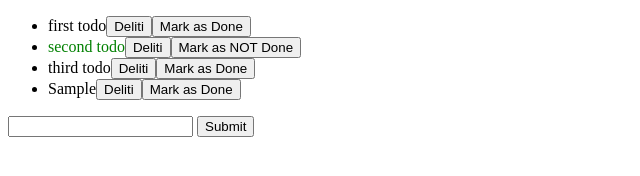
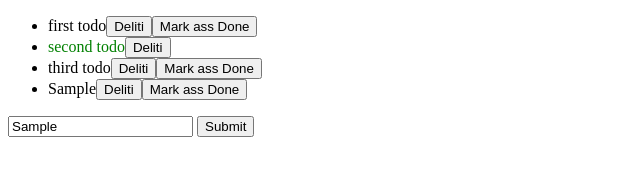
Before and after one commit to FACN7/w3hkproject, a website: page index.html in a window 1280 px wide. Both pictures are taken after typing "Sample" into the empty fields and a click on the input "Submit". Shown: the whole page, without its empty margins (0-640 px from the left). Drawn offline with Linux system fonts and the light colour scheme.

Commit message:
Revert "Done-Notdone toggle, clearing the textbox after adding task"

```diff
--- a/dom.js
+++ b/dom.js
@@ -43,25 +43,16 @@
 
 
     // add markTodo button
+
  if(!todo.done){
         var markTodoButtonNode = document.createElement('button');
         markTodoButtonNode.classList.add('marktodo-button');
-        markTodoButtonNode.textContent = 'Mark as Done';
-        markTodoButtonNode.addEventListener('click', (e)=>{
+        markTodoButtonNode.textContent = 'Mark ass Done';
+        markTodoButtonNode.addEventListener('click', function(event) {
           var newState = todoFunctions.markTodo(state, todo.id);
           update(newState);
         });
         todoNode.appendChild(markTodoButtonNode);
-    }else{
-      var markTodoButtonNode = document.createElement('button');
-      markTodoButtonNode.classList.add('marktodo-button');
-      markTodoButtonNode.textContent = 'Mark as NOT Done';
-      markTodoButtonNode.addEventListener('click', (e)=> {
-        var newState = todoFunctions.markTodo(state, todo.id);
-        update(newState);
-      });
-      todoNode.appendChild(markTodoButtonNode);
-
     }
 
     // add classes for css
@@ -77,14 +68,14 @@
       // what does event.preventDefault do?
       // what is inside event.target?
       var newtodo={};
-      var description = document.getElementById("description"); // event.target ....
-      newtodo.description = description.value;
-      description.value = description.defaultValue;
+      var description = document.getElementById("description").value; // event.target ....
+      newtodo.description = description;
       console.log(newtodo.description);
       event.preventDefault();
       // hint: todoFunctions.addTodo
 
       var newState = todoFunctions.addTodo(state,newtodo); // ?? change this!
+      document.getElementById("description").text = "";
 
       update(newState);
 
--- a/index.html
+++ b/index.html
@@ -12,7 +12,7 @@
     </div>
     <form id="add-todo">
       <input type="text" name="description" id="description" value="">
-      <input type="submit" name="" id="submit" value="Submit">
+      <input type="submit" name="" value="Submit">
     </form>
   </body>
   <script type="text/javascript" src = "./logic.js"></script>
--- a/logic.js
+++ b/logic.js
@@ -46,9 +46,9 @@ var todoFunctions = {
     // hint: array.filter
   },
   markTodo: function(todos, idToMark) {
-    var mapAfterMarking = todos.map((task)=>{
+    var mapAfterMarking = todos.map(function(task){
       if(task.id == idToMark)
-        task.done = (!task.done);
+        task.done = true;
       return task;});
 
 
```
